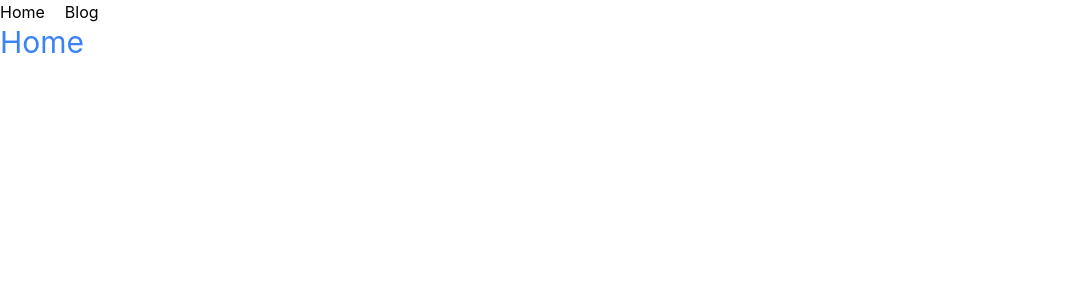
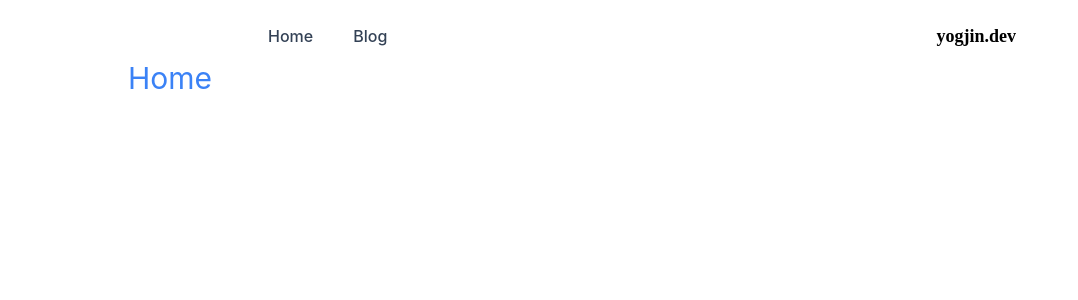
Before and after one commit to yogjin/yogjin.dev, a Next.js app: page / in a window 1280 px wide. Shown: the top 300 px of the page, without its empty margins (0-1078 px from the left). Built offline with nearby package versions, Linux system fonts and the light colour scheme; a web font is replaced by a local one.

Commit message:
style: Navigation bar styling

```diff
--- a/components/Layout.tsx
+++ b/components/Layout.tsx
@@ -1,18 +1,26 @@
 import Nav from './Nav';
 import Head from 'next/head';
 import { PropsWithChildren } from 'react';
+import Image from 'next/image';
 
 interface LayoutProps {}
 const Layout = ({ children }: PropsWithChildren<LayoutProps>) => {
   return (
-    <div>
+    <div className={`w-full flex flex-col items-center p-3`}>
       <Head>
         <title>yogjin.dev</title>
       </Head>
-      <header>
+      <header
+        className={`w-full max-w-3xl flex justify-between items-center my-1`}
+      >
         <Nav />
+        <div className={`flex items-center`}>
+          <span className={`mx-2 font-black text-lg font-logo`}>
+            yogjin.dev
+          </span>
+        </div>
       </header>
-      <main>{children}</main>
+      <main className={`w-full max-w-5xl`}>{children}</main>
     </div>
   );
 };
--- a/components/Nav.tsx
+++ b/components/Nav.tsx
@@ -3,10 +3,14 @@ import Link from 'next/link';
 
 const Nav = () => {
   return (
-    <nav>
+    <nav className="flex sm:justify-center space-x-4">
       {navlinks.map((navlink) => (
         <Link href={navlink.link} key={navlink.title}>
-          <a className={`mr-5`}>{navlink.title}</a>
+          <a
+            className={`rounded-lg px-3 py-2 font-medium text-slate-700 hover:bg-slate-100 hover:text-slate-900`}
+          >
+            {navlink.title}
+          </a>
         </Link>
       ))}
     </nav>
```
